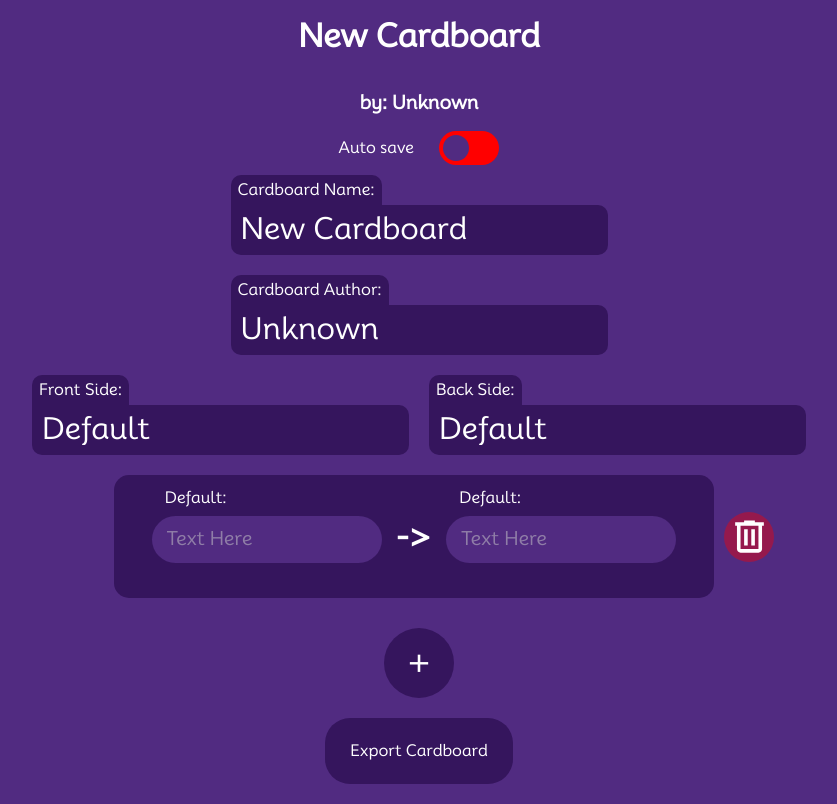
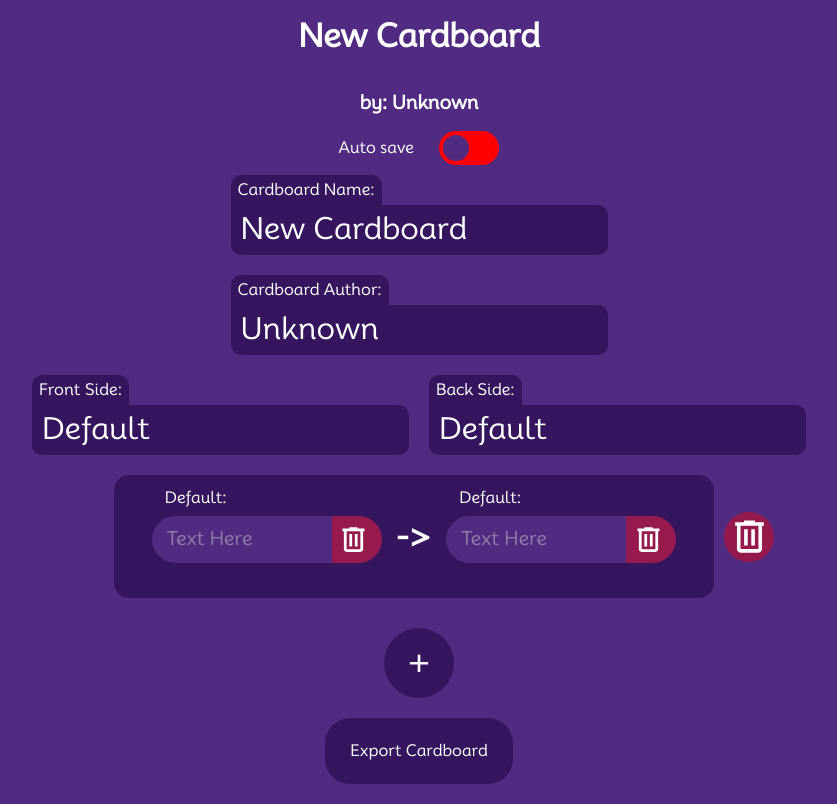
Before and after one commit to Siwek9/la-fiszki-website, a Vue app: page / in a window 1280 px wide. Shown: the whole page, without its empty margins (221-1058 px from the left). Built offline with nearby package versions, Linux system fonts and the light colour scheme.

Commit message:
Multiple values on one side

```diff
--- a/src/App.vue
+++ b/src/App.vue
@@ -32,6 +32,8 @@
     v-for="cardboard in cardboards"
     ref="cardboardArrayObject"
     @deleteCardboard="deleteCardboard"
+    @deleteFrontField="deleteFrontField"
+    @deleteBackField="deleteBackField"
     @nextCardboard="moveToNextCardboard"
     @inputFrontChanged="inputFrontChanged"
     @inputBackChanged="inputBackChanged"
@@ -77,6 +79,14 @@ export default {
     };
   },
   methods: {
+    deleteFrontField: function (cardboardID, fieldID) {
+      if (this.cardboards[cardboardID].front.length <= 1) return;
+      this.cardboards[cardboardID].front.splice(fieldID, 1);
+    },
+    deleteBackField: function (cardboardID, fieldID) {
+      if (this.cardboards[cardboardID].back.length <= 1) return;
+      this.cardboards[cardboardID].back.splice(fieldID, 1);
+    },
     toggleAutoSave: function (e) {
       this.autoSave = e;
       if (this.autoSave) {
@@ -94,8 +104,8 @@ export default {
     createNewCardboard: function () {
       this.cardboards[this.cardboards.length] = {
         id: this.cardboards.length,
-        front: '',
-        back: '',
+        front: [''],
+        back: [''],
       };
       if (this.autoSave) {
         this.$refs['AutoSave'].setCookie(
@@ -136,11 +146,20 @@ export default {
       this.sideName.back = backSide;
     },
     inputFrontChanged: function (value, id) {
-      this.cardboards[id].front[0] = value;
+      if (value.slice(-1) == '/' && value.length > 1) {
+        this.cardboards[id].front.push('');
+      } else if (value.slice(-1) != '/') {
+        let lastIndex = this.cardboards[id].front.length - 1;
+        this.cardboards[id].front[lastIndex] = value;
+      }
     },
     inputBackChanged: function (value, id) {
-      // if (value.endsWith )
-      this.cardboards[id].back[0] = value;
+      if (value.slice(-1) == '/' && value.length > 1) {
+        this.cardboards[id].back.push('');
+      } else if (value.slice(-1) != '/') {
+        let lastIndex = this.cardboards[id].back.length - 1;
+        this.cardboards[id].back[lastIndex] = value;
+      }
     },
   },
   mounted() {
--- a/src/components/ExportButton.vue
+++ b/src/components/ExportButton.vue
@@ -43,8 +43,8 @@ export default {
         },
         cardboards: cardboards.map(cardboard => {
           return {
-            front: cardboard.front,
-            back: cardboard.back,
+            front: [...cardboard.front],
+            back: [...cardboard.back],
           };
         }),
       };
--- a/src/components/NewCardboard.vue
+++ b/src/components/NewCardboard.vue
@@ -13,13 +13,17 @@
               type="text"
               class="input-field"
               placeholder="Text Here"
-              ref="front"
+              :ref="refsForFront"
               :value="frontValues"
               @input="inputFrontChanged"
               @focus="inputFocus"
               @keyup.enter="frontSideMoveTab"
               @keyup.tab.prevent="frontSideMoveTab"
             />
+            <div
+              class="delete-input-field"
+              @click="deleteFrontField(index)"
+            ></div>
           </div>
         </div>
         <span class="fields-divider center-center">-></span>
@@ -34,27 +38,18 @@
               type="text"
               class="input-field"
               placeholder="Text Here"
-              ref="back"
+              :ref="refsForBack"
               :value="backValues"
               @input="inputBackChanged"
               @focus="inputFocus"
               @keyup.enter.prevent="backSideMoveTab"
               @keydown.tab.prevent="backSideMoveTab"
             />
+            <div
+              class="delete-input-field"
+              @click="deleteBackField(index)"
+            ></div>
           </div>
-          <!-- <div class="input-field-background">
-            <input
-              type="text"
-              class="input-field"
-              placeholder="Text Here"
-              ref="back"
-              :value="cardboardData.back"
-              @input="inputBackChanged"
-              @focus="inputFocus"
-              @keyup.enter.prevent="backSideMoveTab"
-              @keydown.tab.prevent="backSideMoveTab"
-            />
-          </div> -->
         </div>
       </div>
     </div>
@@ -67,16 +62,34 @@
 
 <script>
 export default {
+  data() {
+    return {
+      frontRefs: [],
+      backRefs: [],
+      frontElementNumber: 1,
+      backElementNumber: 1,
+    };
+  },
   methods: {
-    // watchBackChanges: function (e) {
-    //   // console.log(e);
-    // },
+    deleteFrontField: function (index) {
+      // console.log(index);
+      this.$emit('deleteFrontField', this.cardboardData.id, index);
+    },
+    deleteBackField: function (index) {
+      this.$emit('deleteBackField', this.cardboardData.id, index);
+    },
+    refsForFront: function (e) {
+      this.frontRefs.push(e);
+    },
+    refsForBack: function (e) {
+      this.backRefs.push(e);
+    },
     inputFocus: function (e) {
       e.target.select();
     },
     frontSideMoveTab: function (e) {
       if (e.target.value != '') {
-        this.$refs['back'].focus();
+        this.backRefs[0].focus();
       }
     },
     backSideMoveTab: function (e) {
@@ -91,13 +104,26 @@ export default {
       this.$emit('inputFrontChanged', e.target.value, this.cardboardData.id);
     },
     inputBackChanged: function (e) {
-      // console.log(e);
+      e.preventDefault();
       this.$emit('inputBackChanged', e.target.value, this.cardboardData.id);
     },
   },
   props: ['cardboardData', 'sideName'],
   mounted() {
-    this.$refs['front'][0].focus();
+    this.frontRefs[0].focus();
+  },
+  beforeUpdate() {
+    this.frontRefs = [];
+    this.backRefs = [];
+  },
+  updated() {
+    if (this.frontRefs.length > this.frontElementNumber) {
+      this.frontRefs[this.frontRefs.length - 1].focus();
+      this.frontElementNumber++;
+    } else if (this.backRefs.length > this.backElementNumber) {
+      this.backRefs[this.backRefs.length - 1].focus();
+      this.backElementNumber++;
+    }
   },
 };
 </script>
@@ -112,6 +138,21 @@ export default {
 
 .cardboard-input .input-field::placeholder {
   color: #8f7da7;
+}
+
+.cardboard-input .delete-input-field {
+  background-color: white;
+  height: 100%;
+  width: min(50px, 10vw);
+  background-color: #fd000066;
+  position: absolute;
+  top: 0;
+  right: 0;
+  background-image: url(../assets/delete.svg);
+  background-repeat: no-repeat;
+  background-position: 33% center;
+  background-size: 65%;
+  /* transition: 0.5s; */
 }
 
 .cardboard-input .input-field {
@@ -133,11 +174,16 @@ export default {
   border-radius: 1.5em;
   background-color: #512b81;
   margin-bottom: 1.25em;
+  display: flex;
+  flex-direction: row;
+  overflow: hidden;
+  position: relative;
 }
 
 .cardboard-input {
   display: flex;
   flex-direction: column;
+  justify-content: center;
 }
 
 .cardboard {
```
